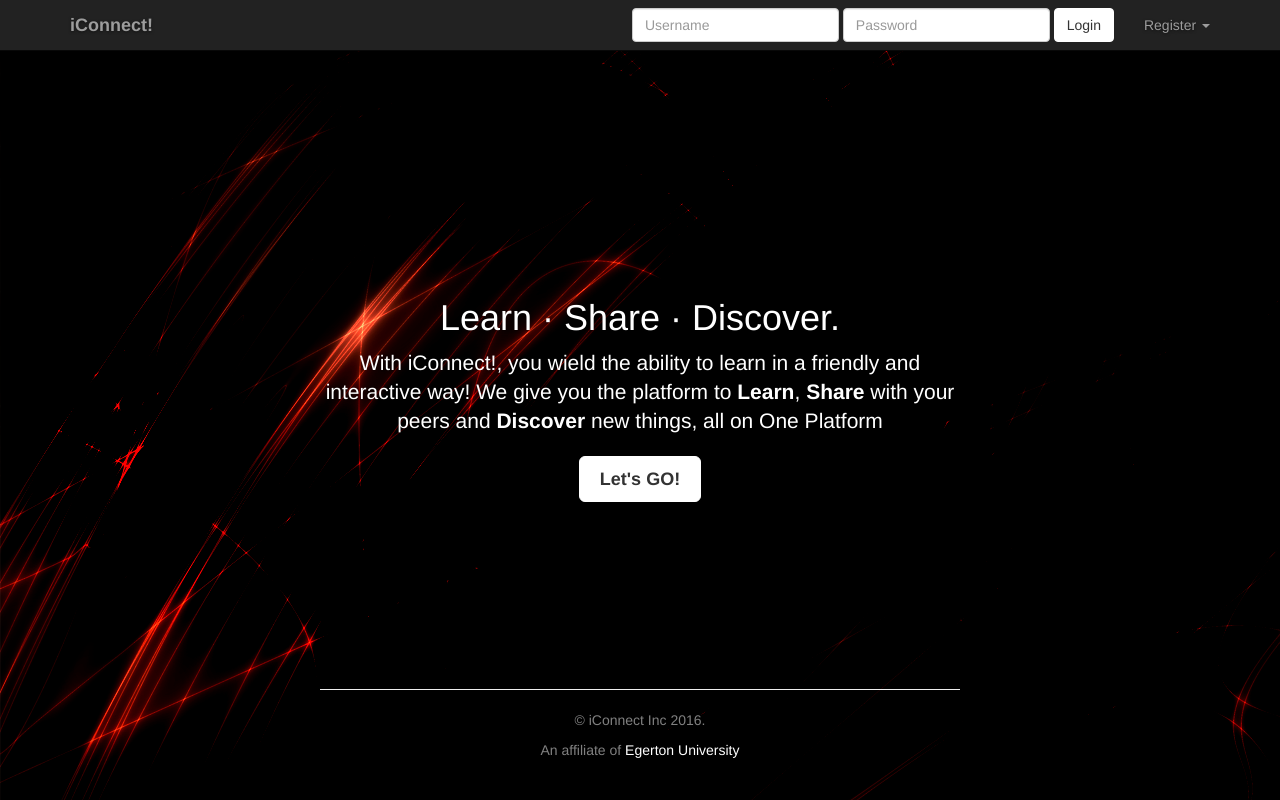
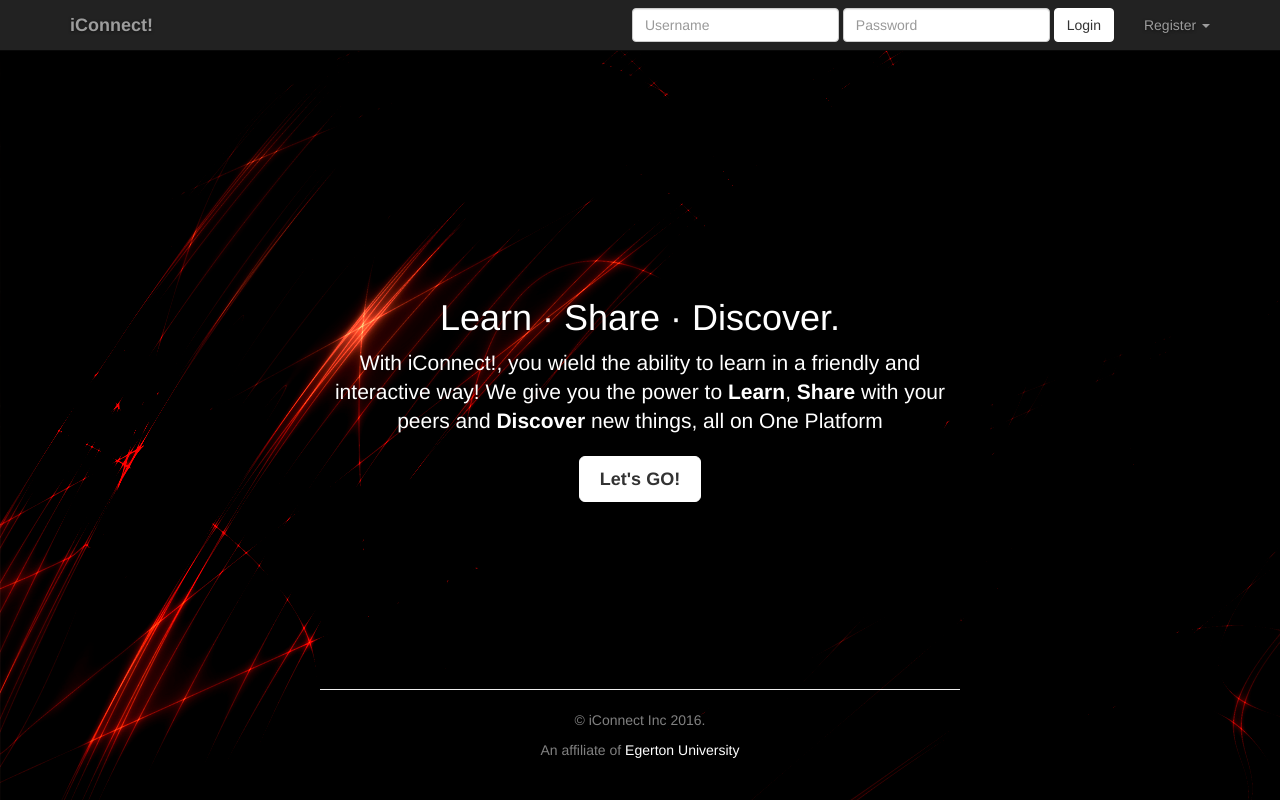
Before and after one commit to shalomz/EduSys, a Django app: page /home/ in a window 1280 px wide. Run offline with Django 3.2, Linux system fonts and the light colour scheme; some libraries are stand-ins or nearby versions.

Commit message:
Edited the base Template

```diff
--- a/src/templates/base.html
+++ b/src/templates/base.html
@@ -53,7 +53,7 @@
 
           <div class="inner cover">
             <h1 class="cover-heading">Learn &middot; Share &middot; Discover.</h1>
-            <p class="lead">With iConnect!, you wield the ability to learn in a friendly and interactive way! We give you the platform to <strong>Learn</strong>, <strong>Share</strong> with your peers and <strong>Discover</strong> new things, all on One Platform</p>
+            <p class="lead">With iConnect!, you wield the ability to learn in a friendly and interactive way! We give you the power to <strong>Learn</strong>, <strong>Share</strong> with your peers and <strong>Discover</strong> new things, all on One Platform</p>
             <p class="lead">
               <a href="" class="btn btn-lg btn-default">Let's GO!</a>
             </p>
```
